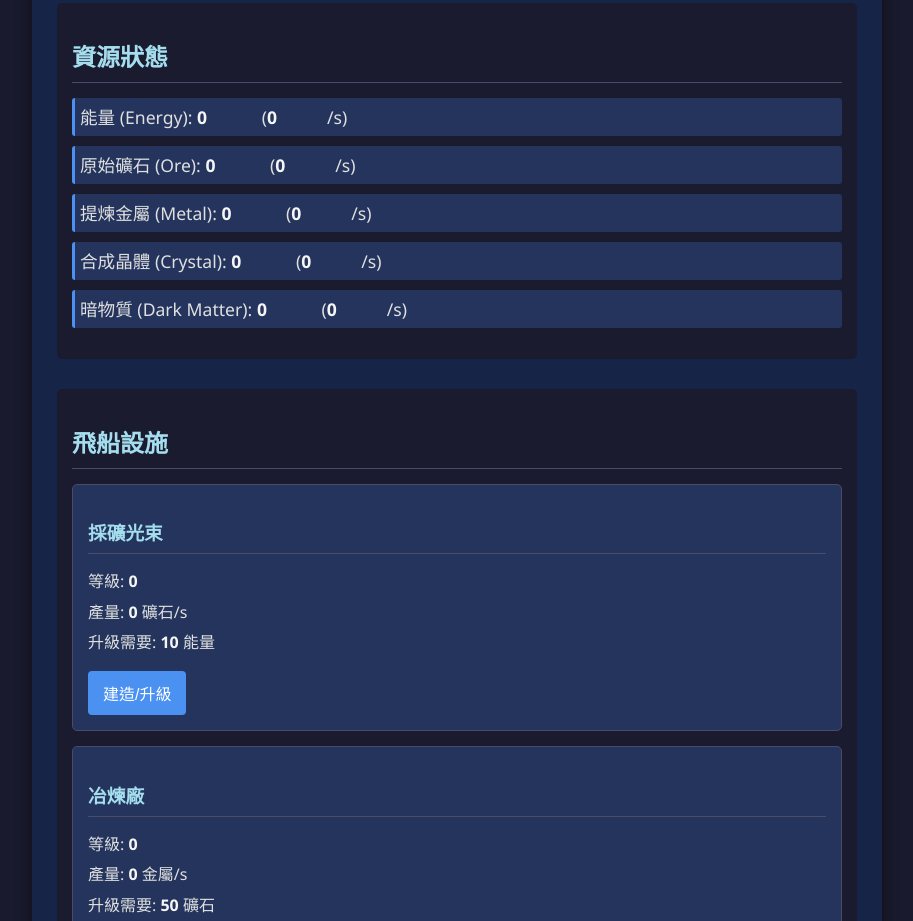
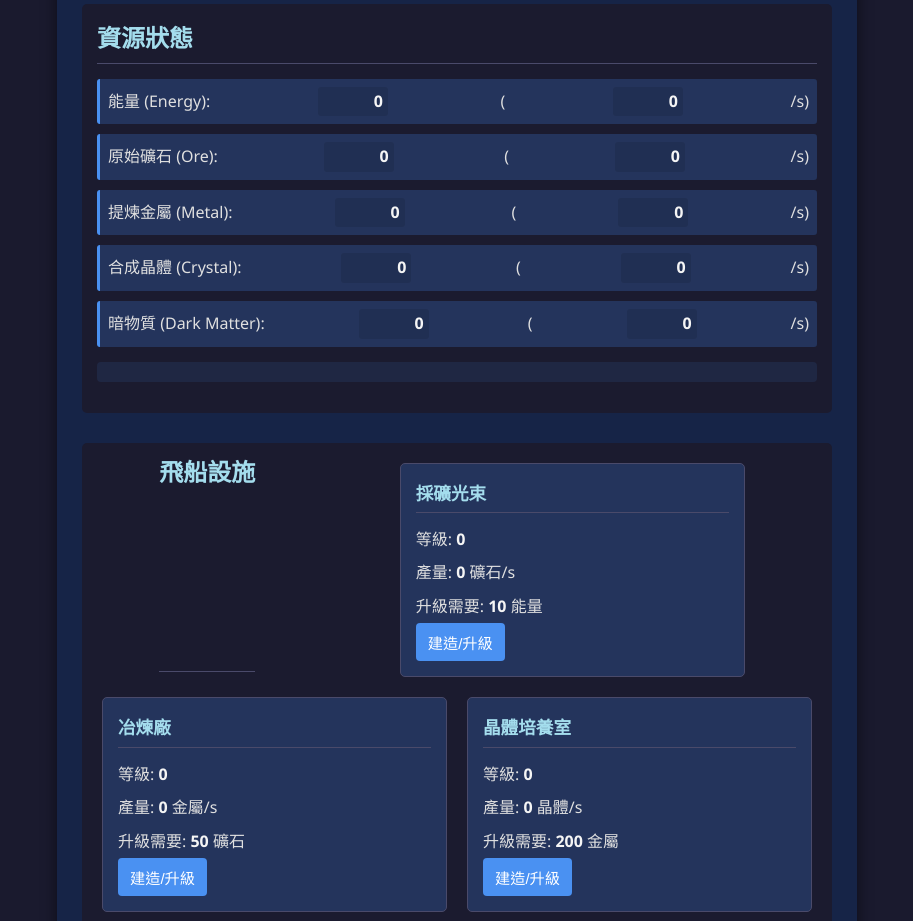
Before and after one commit to ckproduct/RWpcal, a plain HTML site: page idle_game.html in a window 1280 px wide. Shown: the part 313-1234 px from the top of the page, without its empty margins (183-1096 px from the left). Drawn offline with Linux system fonts and the light colour scheme; a script that the page names is missing.

Commit message:
Update idle_game_style.css

```diff
--- a/idle_game_style.css
+++ b/idle_game_style.css
@@ -1,3 +1,8 @@
+/* Add this at the top */
+* {
+    box-sizing: border-box; /* Include padding and border in element's total width and height */
+}
+
 body {
     font-family: 'Segoe UI', Tahoma, Geneva, Verdana, sans-serif;
     line-height: 1.6;
@@ -8,7 +13,7 @@ body {
 }
 
 #game {
-    max-width: 800px;
+    max-width: 800px; /* Keep max width */
     margin: 20px auto;
     background-color: #162447; /* 稍淺的藍色背景 */
     padding: 25px;
@@ -17,83 +22,126 @@ body {
 }
 
 h1, h2, h3 {
-    color: #1f4068; /* 藍色標題 */
     color: #a4dded; /* 淺藍色標題 */
     border-bottom: 1px solid #4a4a6a;
     padding-bottom: 5px;
     margin-bottom: 15px;
+     margin-top: 0; /* Reset margin top for headings */
 }
+h3 {
+     font-size: 1.1em; /* Slightly smaller facility titles */
+     margin-bottom: 10px;
+}
+
 
 h1 {
     text-align: center;
     color: #f1f1f1; /* 白色主標題 */
+    margin-bottom: 20px; /* Add space below main title */
+}
+
+/* Canvas Styling */
+#space-canvas {
+    display: block; /* Remove extra space below */
+    width: 100%; /* Make canvas responsive within the container */
+    height: 150px; /* Fixed height */
+    background-color: #000010; /* Very dark blue/black for space */
+    border-radius: 5px;
+    margin-bottom: 25px; /* Space between canvas and resources */
+    border: 1px solid #4a4a6a; /* Optional border */
 }
 
 
-#resource-dashboard, #facility-management {
+#resource-dashboard {
     margin-bottom: 30px;
-    background-color: #1b1b2f; /* 比 #162447 稍深的背景 */
+    background-color: #1b1b2f;
     padding: 15px;
     border-radius: 5px;
 }
 
 .resource {
     margin-bottom: 10px;
-    font-size: 1.1em;
-    padding: 5px;
-    border-left: 3px solid #4a91f2; /* 藍色資源標示 */
-    background-color: #24345c; /* 比#1b1b2f 稍淺 */
+    font-size: 1em; /* Slightly smaller resource text */
+    padding: 8px; /* Adjust padding */
+    border-left: 3px solid #4a91f2;
+    background-color: #24345c;
     border-radius: 3px;
+    display: flex; /* Use flex for better alignment */
+    justify-content: space-between; /* Space out name and values */
+    align-items: center;
 }
 
 .resource span {
     font-weight: bold;
-    color: #f5f5f5; /* 白色數字 */
-    min-width: 60px; /* 給數字一些空間 */
-    display: inline-block; /* 讓 min-width 生效 */
+    color: #f5f5f5;
+    background-color: rgba(0,0,0,0.1); /* Subtle background for numbers */
+    padding: 2px 5px;
+    border-radius: 3px;
+    min-width: 70px; /* Ensure space for numbers like "100.5 K/s" */
+    text-align: right;
+}
+.resource span:first-of-type { /* Target the amount span */
+     margin-right: 5px; /* Space between amount and rate */
+}
+
+
+/* Facility Layout - Flexbox */
+#facility-management {
+    margin-bottom: 30px;
+    background-color: #1b1b2f;
+    padding: 10px; /* Reduce padding slightly */
+    border-radius: 5px;
+    display: flex; /* Enable Flexbox */
+    flex-wrap: wrap; /* Allow items to wrap to the next line */
+    justify-content: space-around; /* Distribute space around items */
 }
 
 .facility {
-    border: 1px solid #4a4a6a; /* 深灰色邊框 */
+    border: 1px solid #4a4a6a;
     padding: 15px;
-    margin-bottom: 15px;
+    margin: 10px; /* Add margin for spacing between facility boxes */
     border-radius: 5px;
-    background-color: #24345c; /* 與資源區塊同色 */
+    background-color: #24345c;
     transition: background-color 0.3s ease;
+    width: calc(50% - 20px); /* Each item takes up roughly half the width, minus margin */
+    min-width: 250px; /* Prevent items from becoming too narrow */
+    display: flex; /* Use flex for internal layout too */
+    flex-direction: column; /* Stack content vertically */
 }
 
 .facility:hover {
-     background-color: #2d4070; /* 滑鼠懸停時稍亮 */
+     background-color: #2d4070;
 }
 
-
 .facility p {
-    margin: 5px 0;
+    margin: 4px 0; /* Adjust vertical spacing */
+    flex-grow: 1; /* Allow text block to grow */
 }
 
 .facility span {
     font-weight: bold;
-    color: #f5f5f5; /* 白色數字 */
+    color: #f5f5f5;
 }
 
 button {
-    background-color: #4a91f2; /* 亮藍色按鈕 */
+    background-color: #4a91f2;
     color: white;
     border: none;
-    padding: 10px 15px;
+    padding: 8px 12px; /* Slightly smaller buttons */
     border-radius: 4px;
     cursor: pointer;
-    font-size: 1em;
-    margin-top: 10px;
+    font-size: 0.95em; /* Slightly smaller button text */
+    margin-top: auto; /* Push button to the bottom */
     transition: background-color 0.2s ease;
+    align-self: flex-start; /* Align button to the start */
 }
 
 button:hover:not(:disabled) {
-    background-color: #3a7bc8; /* 滑鼠懸停時稍暗 */
+    background-color: #3a7bc8;
 }
 
 button:disabled {
-    background-color: #555; /* 禁用時灰色 */
+    background-color: #555;
     color: #aaa;
     cursor: not-allowed;
     opacity: 0.7;
@@ -101,16 +149,23 @@ button:disabled {
 
 #offline-progress-info {
     margin-top: 15px;
+    padding: 10px;
     font-style: italic;
-    color: #88aaff; /* 淡藍色提示文字 */
+    color: #88aaff;
+    background-color: rgba(74, 145, 242, 0.1); /* Subtle background */
+    border-radius: 4px;
+    text-align: center;
 }
 
 #save-btn, #reset-btn {
     margin-right: 10px;
-    background-color: #e43f5a; /* 重設按鈕用紅色 */
+    background-color: #e43f5a;
+    margin-top: 15px; /* Ensure spacing */
+    padding: 10px 15px; /* Restore padding for main buttons */
+    font-size: 1em;
 }
 #save-btn {
-     background-color: #1f6f54; /* 儲存按鈕用綠色 */
+     background-color: #1f6f54;
 }
 
 #save-btn:hover:not(:disabled) {
```
